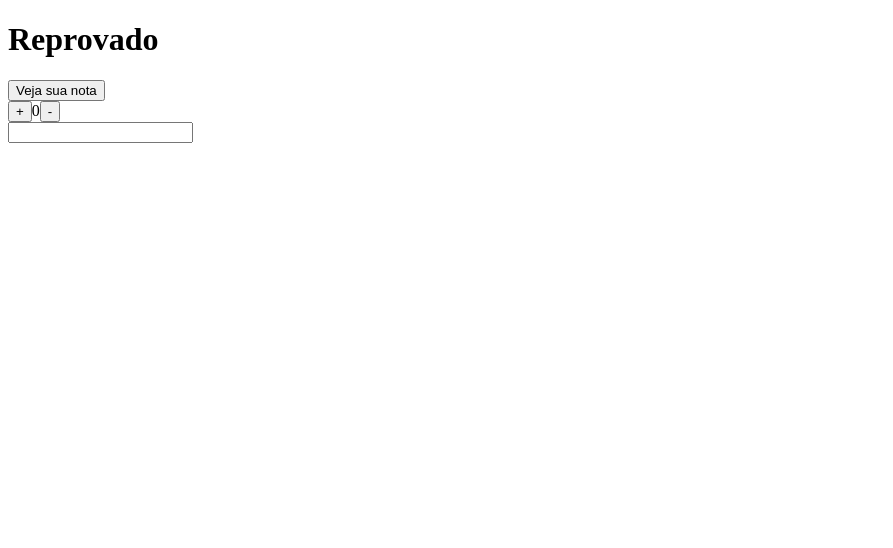
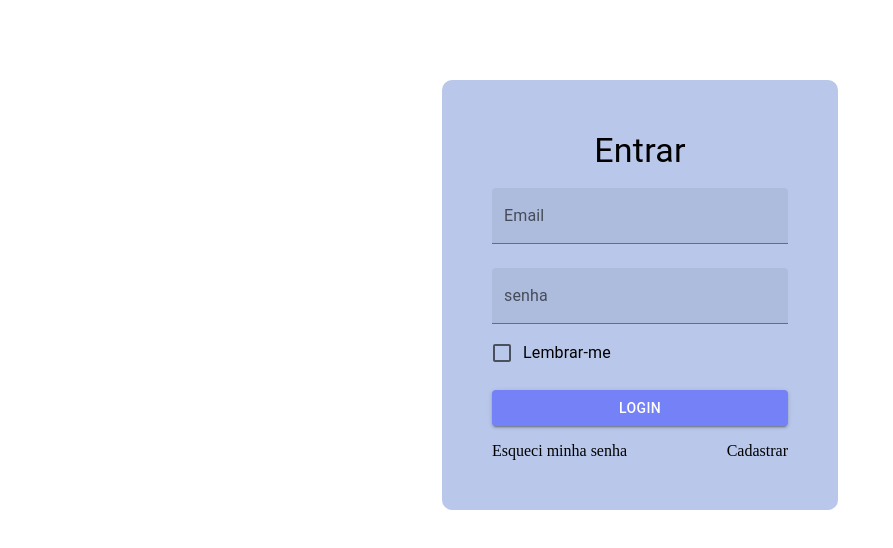
Before and after one commit to anaalturria/catalogo-virtual, a React (Create React App) app: page /Login in a window 1280 px wide. Shown: the top 548 px of the page, without its empty margins (0-893 px from the left). Built offline with nearby package versions, Linux system fonts and the light colour scheme.

Commit message:
ultima atualizacao

```diff
--- a/package.json
+++ b/package.json
@@ -3,11 +3,15 @@
   "version": "0.1.0",
   "private": true,
   "dependencies": {
+    "@emotion/react": "^11.11.1",
+    "@emotion/styled": "^11.11.0",
+    "@mui/material": "^5.14.8",
     "@testing-library/jest-dom": "^5.17.0",
     "@testing-library/react": "^13.4.0",
     "@testing-library/user-event": "^13.5.0",
     "react": "^18.2.0",
     "react-dom": "^18.2.0",
+    "react-router-dom": "^6.15.0",
     "react-scripts": "5.0.1",
     "web-vitals": "^2.1.4"
   },
--- a/src/App.js
+++ b/src/App.js
@@ -1,35 +1,16 @@
+import { Avatar, Button } from "@mui/material";
 
-import BoasVindas from './components/BoasVindas';
-import Contador from './components/Contador';
-import ExibeNota from './components/Exibenota';
-import { useState } from 'react';
+
 
 function App(props) {
 
 
-
-  let nota = props.nota;
-  let aprovado = false;
-  let reprovado = false;
-  if( nota > 5){
-    aprovado = true;
-  } else {
-    reprovado = true;
-  }
-
-
-
   return (
     <>
-    { aprovado &&
-      <ExibeNota mensagem="Aprovado" nota={props.nota} />
-    }
-    { reprovado &&
-      <ExibeNota mensagem="Reprovado" nota={props.nota} />
-    }
-    <Contador></Contador>
-    <BoasVindas></BoasVindas>
-
+    <h1>Home</h1>
+    <Button variant="contained" color="error">Contained</Button>
+    <Button variant="outlined">Contained</Button>
+    <Avatar alt="Ana Alturria" src="/static/images/avatar/1.jpg" />
     </>
   );
 }
--- /dev/null
+++ b/src/Login.jsx
@@ -0,0 +1,110 @@
+import { Box, Button, Checkbox, Container, FormControlLabel, Grid, TextField, Typography } from '@mui/material';
+import React from 'react';
+import { createTheme, ThemeProvider } from '@mui/material/styles';
+import { useState, useEffect } from 'react';
+import { useNavigate, json } from 'react-router-dom';
+
+const theme = createTheme({
+    palette: {
+        mode: 'light',
+        primary: {
+          main: '#7481f7',
+          light: '#c3cbff',
+        },
+        secondary: {
+          main: '#ff50a3',
+        },
+        error: {
+          main: '#e41e1e',
+          dark: '#e8d2d2',
+        },
+        success: {
+          main: '#2dce33',
+        },
+      },
+});
+
+function Login() {
+
+    const[ email, setEmail ] = useState("");
+    const[ senha, setSenha ] = useState("");
+    const [ lembrar, setLembrar ] = useState( false );
+    const [ login, setLogin ] = useState( false );
+    const [ erro, setErro ] = useState (false);
+    const navigate = useNavigate();
+
+    useEffect( () => {
+
+        if ( login ) {
+            localStorage.setItem( "usuario", JSON.stringify( { email: email } ) );
+            setEmail("");
+            setSenha("");
+            navigate( "/" );
+        }
+    }, [ login ] );
+
+    function Autenticar(evento){
+        evento.preventDefault();
+        fetch("https://api.escuelajs.co/api/v1/auth/login", {
+            method: "POST",
+            headers: {
+                'Content-Type': 'application/json'
+            },
+            body: JSON.stringify(
+                {
+                    email: email,
+                    password: senha
+                }
+            )
+        })
+        .then( (resposta) => resposta.json() )
+        .then( (json) => {
+            if( json.statusCode === 401 ) {
+                setErro(false);
+            } else {
+                setLogin(true);
+            }
+        })
+        .catch( (erro) => { setErro(true)})
+    }
+
+  return (
+    <ThemeProvider theme={theme}>
+    <Container component="section" maxWidth="xs">
+        <Box
+        sx={{
+                mt: 10,
+                backgroundColor: "#B8C7EA",
+                padding: "50px",
+                borderRadius: "10px",
+                display: "flex",
+                flexDirection: "column",
+                alignItems: "center"
+            }}
+            >
+            <Typography component="h1" variant='h4'>Entrar</Typography>
+            <Box component="form" onSubmit={Autenticar}>
+                <TextField label="Email" variant="filled" type="email" margin="normal" fullWidth value={email} onChange={ (e) => setEmail( e.target.value)}/>
+                <TextField label="senha" variant="filled" type="password" margin="normal" fullWidth value={senha} onChange={ (e) => setSenha( e.target.value)}/>
+                <FormControlLabel
+                    control={<Checkbox value={lembrar} name="lembrar" onChange={(e) => setLembrar(!lembrar)}/>}
+                    label="Lembrar-me"
+                />
+
+                <Button type="submit" variant="contained" fullWidth sx={ {mt: 2, mb: 2 } }>Login</Button>
+                <Grid container>
+                    <Grid item xs>
+                        Esqueci minha senha
+                    </Grid>
+                    <Grid item>
+                        Cadastrar
+                    </Grid>
+                </Grid>
+            </Box>
+        </Box>
+    </Container>
+    </ThemeProvider>
+  )
+};
+
+export default Login;
--- a/src/components/BoasVindas.jsx
+++ /dev/null
@@ -1,18 +0,0 @@
-
-import { useState } from "react";
-
-function BoasVindas(props)
-{
-    const [ nome , setNome ] = useState('');
-    return (
-        <>
-            <div>
-                <input type="text" onChange={ (e) => { setNome( e.target.value ) } }/>
-            </div>
-            <div>
-                <span>{nome}</span>
-            </div>
-        </>
-    )
-}
-export default BoasVindas;
--- a/src/components/Contador.jsx
+++ /dev/null
@@ -1,25 +0,0 @@
-
-import { useState } from "react";
-
-function Contador(props)
-{
-    const [ contador , setContador ] = useState(0);
-
-    function Aumento()
-    {
-        setContador( contador + 1 );
-    }
-    function Diminuir()
-    {
-        setContador( contador - 1 );
-    }
-
-    return (
-        <>
-            <button onClick={Aumento}>+</button>
-            <span>{contador}</span>
-            <button onClick={Diminuir}>-</button>
-        </>
-    )
-}
-export default Contador;
--- a/src/components/Exibenota.jsx
+++ /dev/null
@@ -1,12 +0,0 @@
-function ExibeNota(props) {
-    function ExibeNota() {
-        alert( props.nota );
-    }
-    return (
-        <div>
-            <h1>{props.mensagem}</h1>
-            <button onClick={ExibeNota}>Veja sua nota</button>
-        </div>
-    );
-}
-export default ExibeNota;
--- a/src/index.js
+++ b/src/index.js
@@ -1,14 +1,23 @@
 import React from 'react';
 import ReactDOM from 'react-dom/client';
 import App from "./App";
+import { RouterProvider, createBrowserRouter } from 'react-router-dom';
+import Login from './Login';
 
-
+const router = createBrowserRouter([
+  {
+    path: "/",
+    element: <App/>
+  },
+  {
+    path: "/Login",
+    element: <Login/>
+  }
+]);
 
 const root = ReactDOM.createRoot(document.getElementById('root'));
 root.render(
-  <React.StrictMode>
-    <App nota="2"/>
-  </React.StrictMode>
+  <RouterProvider router={router} />
 );
 
 
```
Also changed, not shown: 1 other file (tests, documents, lock files or other folders).
